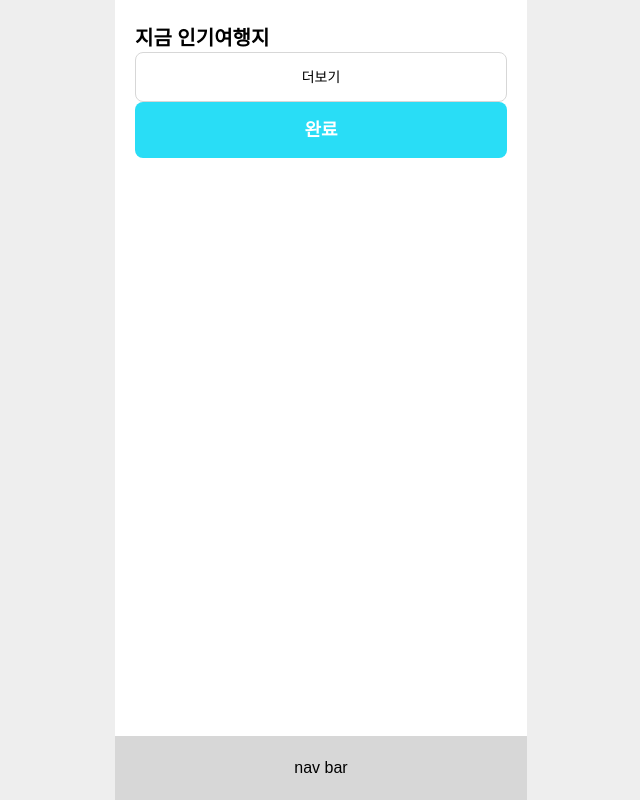
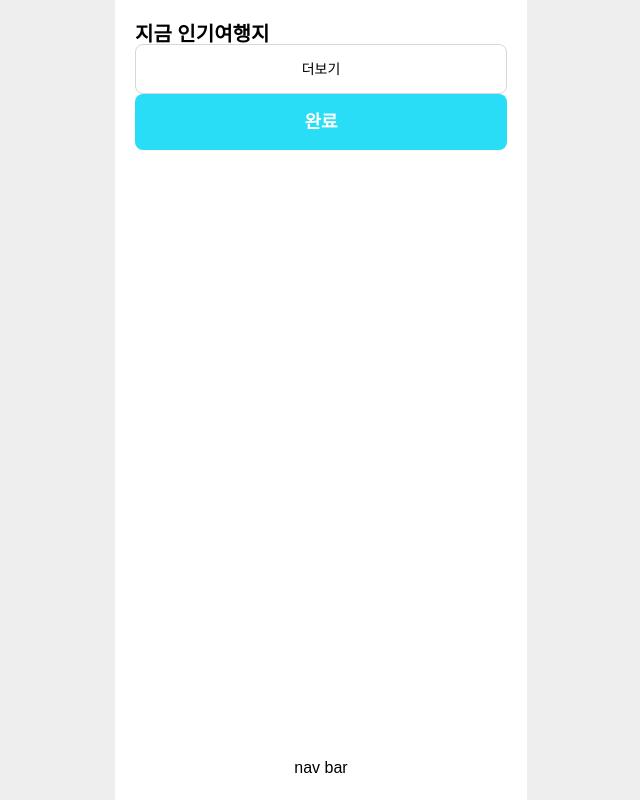
Before and after one commit to WePlanPlans/WPP_FE, a React (Vite) app: page / in a window 1280 px wide. Shown: the whole page, without its empty margins (319-959 px from the left). Built offline with nearby package versions, Linux system fonts and the light colour scheme.

Commit message:
Design: 디자인시스템 컬러, 타이포 설정

```diff
--- a/src/components/common/button/Button.tsx
+++ b/src/components/common/button/Button.tsx
@@ -9,7 +9,7 @@ export const ButtonWhite: React.FC<ButtonProps> = ({ onClick, children }) => {
   return (
     <button
       onClick={onClick}
-      className="btn-base rounded-lg border border-solid border-lightgray text-sm">
+      className="btn-base border-gray3 rounded-lg border border-solid text-sm">
       {children}
     </button>
   );
@@ -19,7 +19,7 @@ export const ButtonPrimary: React.FC<ButtonProps> = ({ onClick, children }) => {
   return (
     <button
       onClick={onClick}
-      className="btn-base bg-primary text-lg font-bold text-white ">
+      className="btn-base disabled:bg-gray3 bg-primary text-lg font-bold text-white disabled:cursor-not-allowed">
       {children}
     </button>
   );
--- a/src/index.css
+++ b/src/index.css
@@ -39,6 +39,56 @@ code {
 
 @layer components {
   .btn-base {
-    @apply w-full rounded-lg py-3.5;
+    @apply w-full rounded-lg py-3.5 transition;
+  }
+
+  .title1,
+  .title2,
+  .title3,
+  .headline1,
+  .headline2,
+  .body2,
+  .body4 {
+    @apply font-bold;
   }
 }
+
+.body5,
+.caption1 {
+  @apply font-medium;
+}
+
+.title1 {
+  font-size: 24px;
+}
+
+.title2 {
+  font-size: 20px;
+}
+
+.title3 {
+  font-size: 18px;
+}
+
+.headline1 {
+  font-size: 16px;
+}
+.headline2,
+.body1 {
+  font-size: 15px;
+}
+
+.body2,
+.body3 {
+  font-size: 14px;
+}
+.body4,
+.body5,
+.body6 {
+  font-size: 12px;
+}
+
+.caption1,
+.caption2 {
+  font-size: 11px;
+}
--- a/src/pages/main/main.page.tsx
+++ b/src/pages/main/main.page.tsx
@@ -3,7 +3,7 @@ import { ButtonPrimary, ButtonWhite } from '@components/common/button/Button';
 const Main = () => {
   return (
     <>
-      <h1 className="text-xl font-bold">지금 인기여행지</h1>
+      <h1 className="title2">지금 인기여행지</h1>
       <ButtonWhite onClick={() => {}}>더보기</ButtonWhite>
       <ButtonPrimary onClick={() => {}}>완료</ButtonPrimary>
     </>
--- a/tailwind.config.js
+++ b/tailwind.config.js
@@ -5,8 +5,13 @@ export default {
     extend: {
       colors: {
         primary: '#29DDF6',
-        lightgray: '#d7d7d7',
-        darkgray: '#2f2f2f',
+        gray1: '#f8f8f8',
+        gray2: '#ededed',
+        gray3: '#d7d7d7',
+        gray4: '#888',
+        gray5: '#5e5e5e',
+        gray6: '#38393C',
+        gray7: '#1E1E1E',
       },
     },
   },
```
